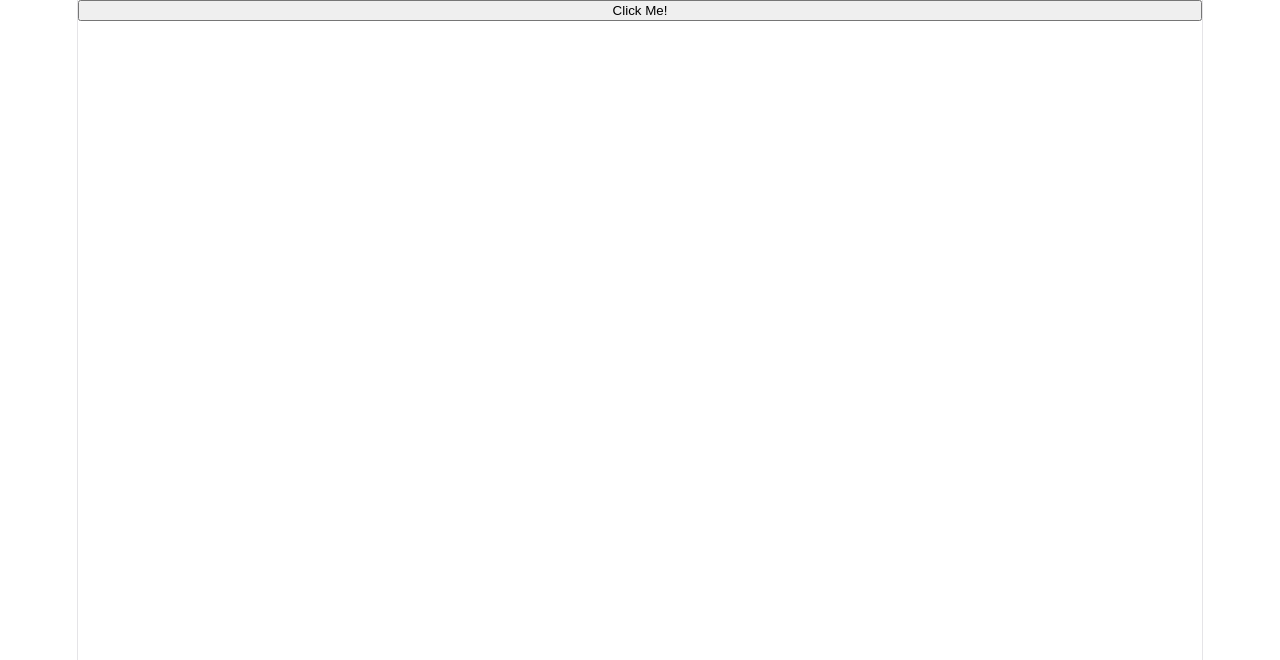
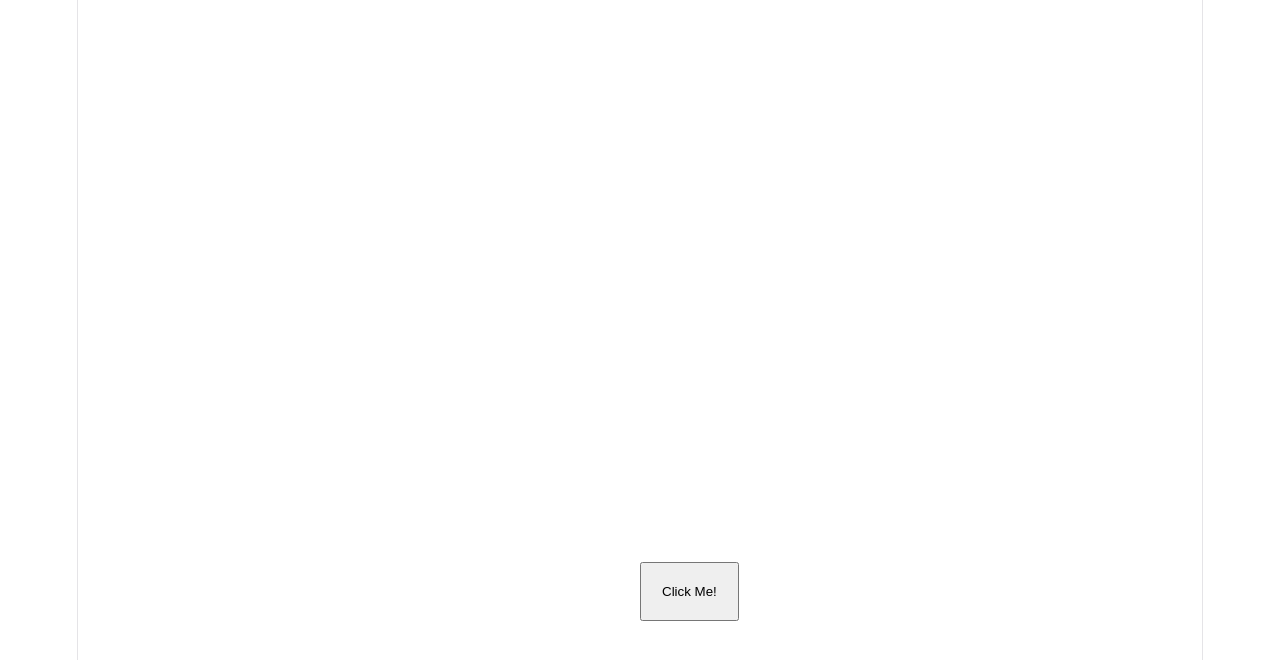
Before and after one commit to AnushaReddi02/react-button-handling, a React (Vite) app: page / in a window 1280 px wide. Shown: the top 660 px of the page. Built offline with nearby package versions, Linux system fonts and the light colour scheme.

Commit message:
Added custom  styling to the button

```diff
--- a/src/Button.css
+++ b/src/Button.css
@@ -0,0 +1,7 @@
+.btn{
+    display: block;
+    width: fit-content;
+    padding: 20px;
+    margin-left: 50%;
+    margin-top: 50%;
+}
--- a/src/Button.jsx
+++ b/src/Button.jsx
@@ -1,7 +1,9 @@
+import "./Button.css"
+
 export default function Button(){
     return(
         <>
-            <button>Click Me!</button>
+            <button className="btn">Click Me!</button>
         </>
     )
 }
```
